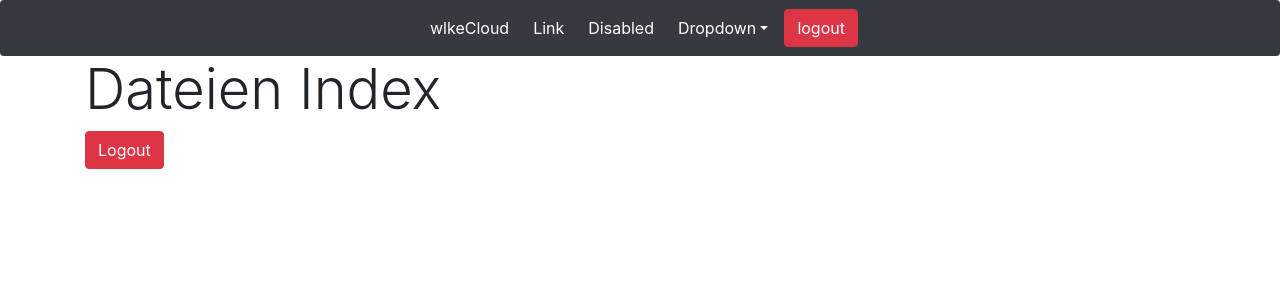
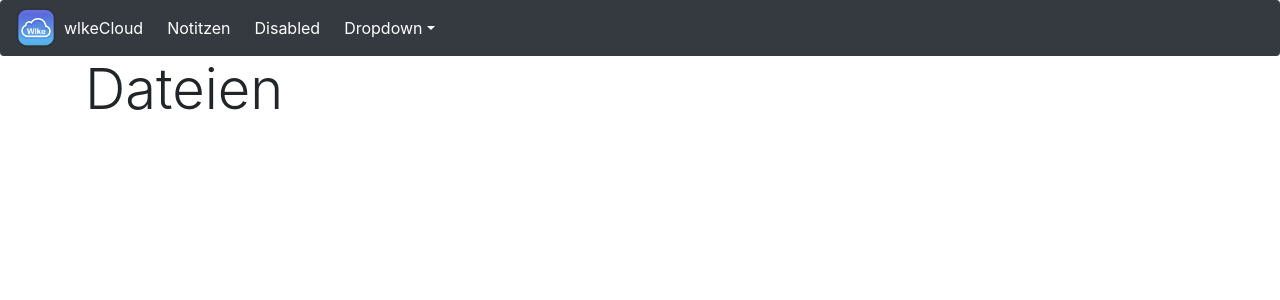
Before and after one commit to HAUDRAUFHAUN/wlke, a Django app: page /storage/ in a window 1280 px wide; the page is wider, and only the part inside the window is pictured. Shown: the top 300 px of that part. Run offline with Django 3.2, Linux system fonts and the light colour scheme; a user stored in the database is signed in; data that the repository does not hold is empty; some libraries are stand-ins or nearby versions.

Commit message:
BAse Storage

```diff
--- a/wlke/templates/base_storage.html
+++ b/wlke/templates/base_storage.html
@@ -18,12 +18,13 @@
 
       <div class="collapse navbar-collapse justify-content-md-center" id="navbarsExample10">
         <ul class="navbar-nav">
-          <li class="nav-item active">
-            <a class="nav-link text-white mr-2" href="#">wlkeCloud <span class="sr-only">(current)</span></a>
+           <img class="d-block mx-auto" src="\media\logo\Logo2.png" alt="Logo" width="40" height="40" >
+           <li class="nav-item active">
+           <a class="nav-link text-white mr-2" href="#">wlkeCloud <span class="sr-only">(current)</span></a>
           </li>
 
           <li class="nav-item">
-            <a class="nav-link text-white mr-2" href="#">Link</a>
+            <a class="nav-link text-white mr-2" href="#">Notitzen</a>
           </li>
           <li class="nav-item">
             <a class="nav-link disabled text-white mr-2" href="#" tabindex="-1" aria-disabled="true">Disabled</a>
@@ -37,7 +38,8 @@
             </div>
           </li>
         </ul>
-        <a class="btn btn-danger" href="/logout">logout</a>
+        <div class="container"></div> <div class="container"></div> <div class="container"></div> <div class="container"></div> <div class="container"></div> <div class="container"></div> <div class="container"></div> <div class="container"></div> <div class="container"></div> <div class="container"></div> <div class="container"></div> <div class="container"></div> <div class="container"></div> <div class="container"></div> <div class="container"></div><div class="container"></div> <div class="container"></div> <div class="container"></div><div class="container"></div> <div class="container"></div> <div class="container"></div> <div class="container"></div> <div class="container"></div> <div class="container"></div><div class="container"></div> <div class="container"></div> <div class="container"></div> <div class="container"></div>
+        <a class="btn btn-danger " href="/logout">logout</a>
       </div>
     </nav>
     <div class="container">
```
Also changed, not shown: wlke/db.sqlite3, wlke/media/logo/Logo2.png (added), wlke/templates/storage/storage_index.html.
